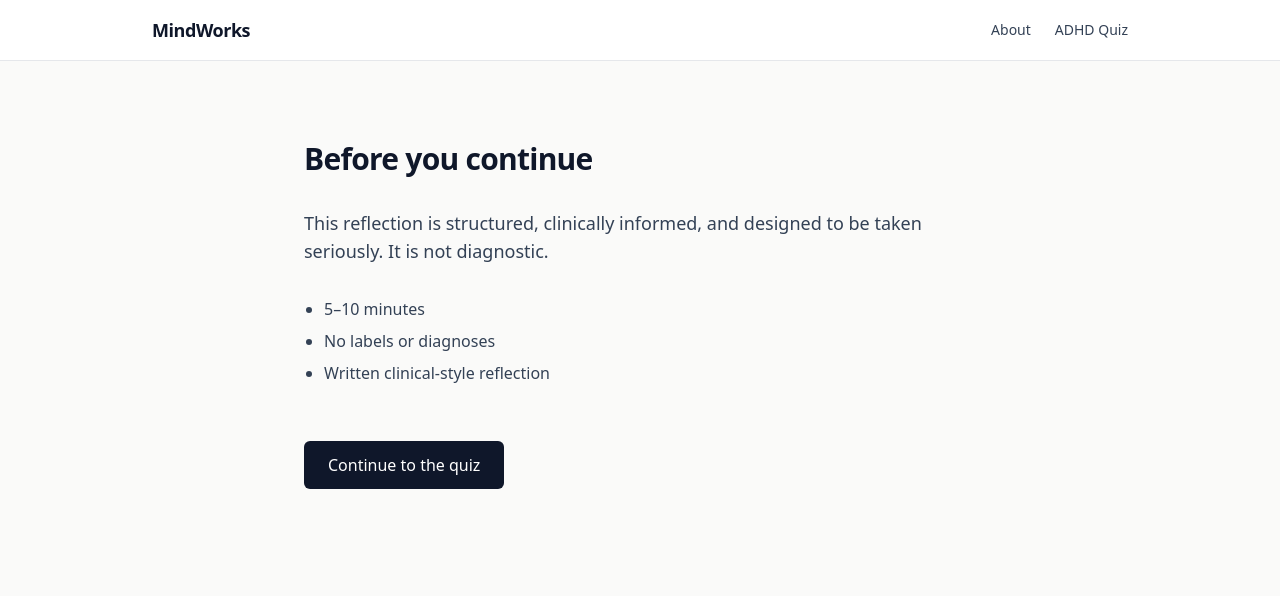
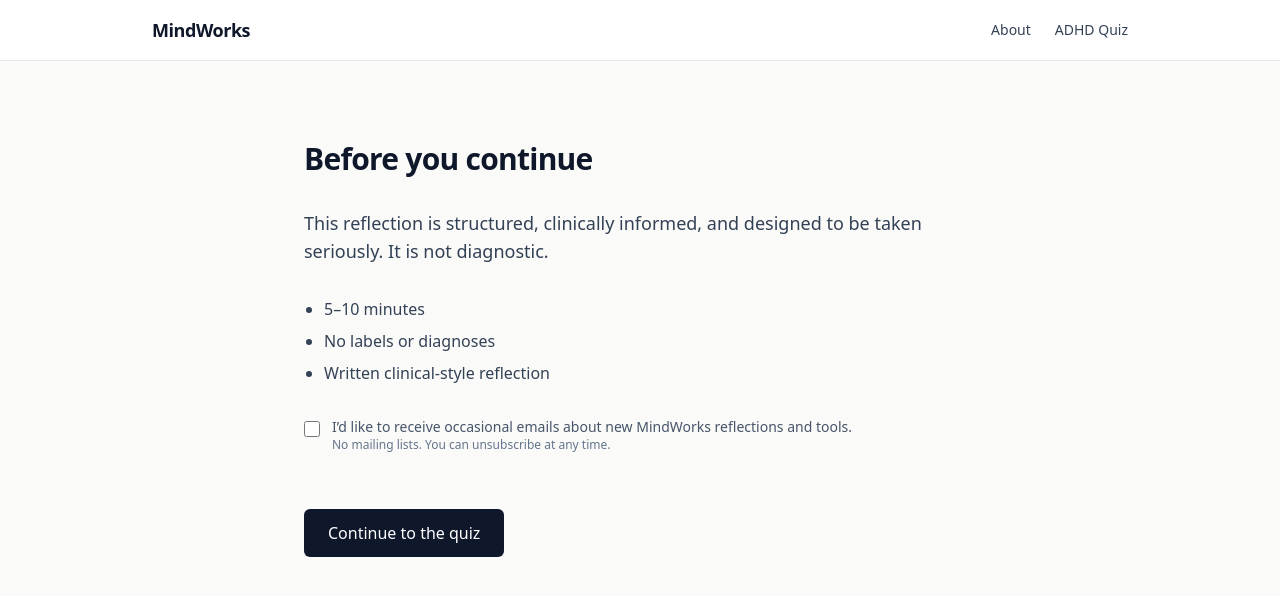
Before and after one commit to stopinder/therapy-orientation-quiz, a Vue app: page /gateway in a window 1280 px wide. Shown: the top 596 px of the page. Built offline with nearby package versions, Linux system fonts and the light colour scheme; no server answers.

Commit message:
Add email opt-in checkbox to quiz gateway

```diff
--- a/src/views/QuizGateway.vue
+++ b/src/views/QuizGateway.vue
@@ -16,6 +16,20 @@
         <li>Written clinical-style reflection</li>
       </ul>
 
+      <label class="mt-6 flex items-start gap-3 text-sm text-slate-600">
+        <input
+            type="checkbox"
+            v-model="emailOptIn"
+            class="mt-1 h-4 w-4 accent-slate-700"
+        />
+        <span>
+          I’d like to receive occasional emails about new MindWorks reflections and tools.
+          <span class="block text-xs text-slate-500">
+            No mailing lists. You can unsubscribe at any time.
+          </span>
+        </span>
+      </label>
+
       <div class="pt-6">
         <router-link
             to="/adhd-quiz"
@@ -27,3 +41,9 @@
     </div>
   </main>
 </template>
+
+<script setup>
+import { ref } from "vue"
+
+const emailOptIn = ref(false)
+</script>
```
